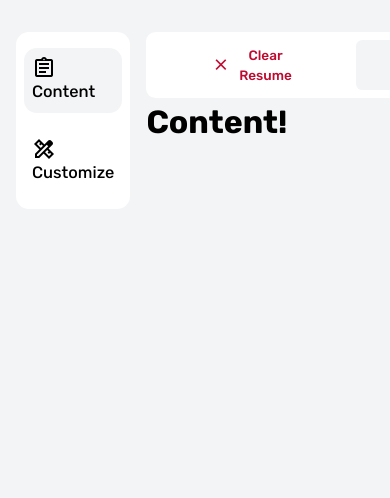
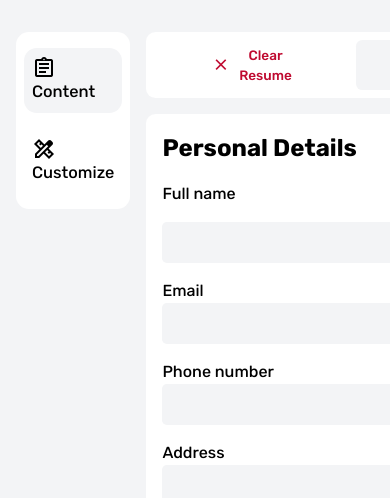
Before and after one commit to louisdeco/cv-builder, a React (Vite) app: page / in a window 390 px wide. Shown: the top 498 px of the page. Built offline with nearby package versions, Linux system fonts and the light colour scheme.

Commit message:
feat: add personal information form
- Create CVPersonalInfo component with form fields
- Add CVEditContent wrapper for future CV sections
- Integrate CVEditContent inside CVEditPanel content mode
- Implement responsive styling

```diff
--- /dev/null
+++ b/src/CVEditContent.jsx
@@ -0,0 +1,11 @@
+import CVPersonalInfo from './CVPersonalInfo.jsx'
+
+function CVEditContent() {
+    return (
+        <div className="cv-edit-content">
+            <CVPersonalInfo />
+        </div>
+    )
+}
+
+export default CVEditContent;
--- a/src/CVEditPanel.css
+++ b/src/CVEditPanel.css
@@ -1,4 +1,5 @@
-.cv-actions {
+.cv-edit-panel {
     display: flex;
+    flex-direction: column;
     gap: 1rem;
 }
--- a/src/CVEditPanel.jsx
+++ b/src/CVEditPanel.jsx
@@ -1,11 +1,12 @@
 import './CVEditPanel.css'
 import CVActions from './CVActions.jsx'
+import CVEditContent from './CVEditContent.jsx'
 
 function CVEditPanel({ currentMode }) {
     return (
         <div className="cv-edit-panel">
             <CVActions />
-            {currentMode === 'content' && <h1>Content!</h1>}
+            {currentMode === 'content' && <CVEditContent/>}
             {currentMode === 'customize' && <h1>Customize!</h1>}
         </div>
     )
--- /dev/null
+++ b/src/CVPersonalInfo.css
@@ -0,0 +1,26 @@
+.cv-personal-info {
+    display: flex;
+    flex-direction: column;
+    background-color: white;
+    padding: 1rem;
+    border-radius: 0.6rem;
+    gap: 1rem;
+}
+
+.input-group {
+    display: flex;
+    flex-direction: column;
+}
+
+input {
+    background-color: #f3f4f6;
+    border: none;
+    border-radius: 0.3rem;
+    padding: 0.6rem;
+    font-weight: 370;
+    font-size: 0.9rem;
+}
+
+label {
+    font-weight: 450;
+}
--- /dev/null
+++ b/src/CVPersonalInfo.jsx
@@ -0,0 +1,26 @@
+import './CVPersonalInfo.css'
+
+function CVPersonalInfo() {
+    return (
+        <form className="cv-personal-info">
+            <h2>Personal Details</h2>
+            <label htmlFor="full-name">Full name</label>
+            <input type="text" id="full-name" name="full-name" autoComplete="name"/>
+            <div className="input-group">
+                <label htmlFor="email">Email</label>
+                <input type="mail" id="email" name="email" autoComplete="email"/>
+            </div>
+            <div className="input-group">
+                <label htmlFor="phone-number">Phone number</label>
+                <input type="tel" id="phone-number" name="phone-number" autoComplete="tel"/>
+            </div>
+            <div className="input-group">
+                <label htmlFor="address">Address</label>
+                <input type="text" id="address" name="address" autoComplete="street-address"/>
+            </div>
+
+        </form>
+    )
+}
+
+export default CVPersonalInfo;
```
Also changed, not shown: src/CVEditContent.css (added).
